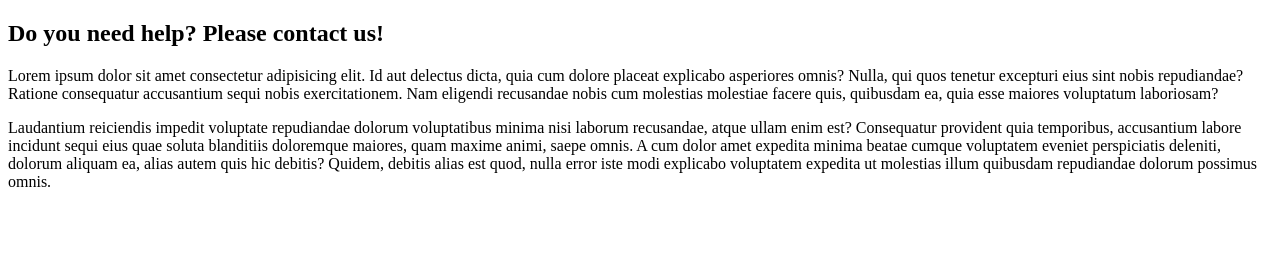
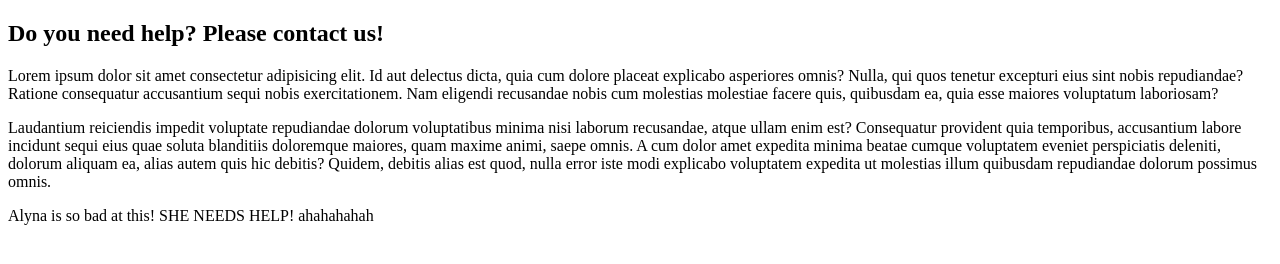
Before and after one commit to alynal0831/demo1, a plain HTML site: page contacts.html in a window 1280 px wide. Drawn offline with Linux system fonts and the light colour scheme.

Commit message:
added help text

```diff
--- a/contacts.html
+++ b/contacts.html
@@ -16,4 +16,6 @@ quam maxime animi, saepe omnis. A cum dolor amet expedita minima beatae cumque
 voluptatem eveniet perspiciatis deleniti, dolorum aliquam ea, alias autem quis hic
 debitis? Quidem, debitis alias est quod, nulla error iste modi explicabo voluptatem
 expedita ut molestias illum quibusdam repudiandae dolorum possimus omnis.</p>
+
+<p>Alyna is so bad at this! SHE NEEDS HELP! ahahahahah </p>
 </html>
```
